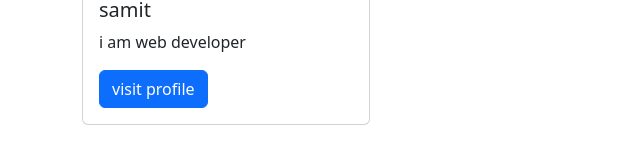
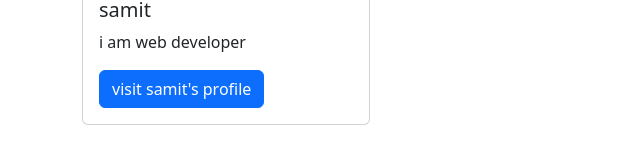
Before and after one commit to samit46/reactpractice1, a React (Create React App) app in the folder practise/: page / in a window 1280 px wide. Shown: the part 338-498 px from the top of the page, without its empty margins (0-640 px from the left). Built offline with nearby package versions, Linux system fonts and the light colour scheme.

Commit message:
intial margin

```diff
--- a/practise/src/components/profile.js
+++ b/practise/src/components/profile.js
@@ -16,7 +16,7 @@ const Profile = ({pic,name,us,url}) => {
         <Card.Text>
           {us}
         </Card.Text>
-        <Card.Link href={url} target="blank">   <Button variant="primary">visit profile</Button></Card.Link>
+        <Card.Link href={url} target="-blank">   <Button variant="primary">visit  {name}'s profile</Button></Card.Link>
       </Card.Body>
     </Card>
 
```
